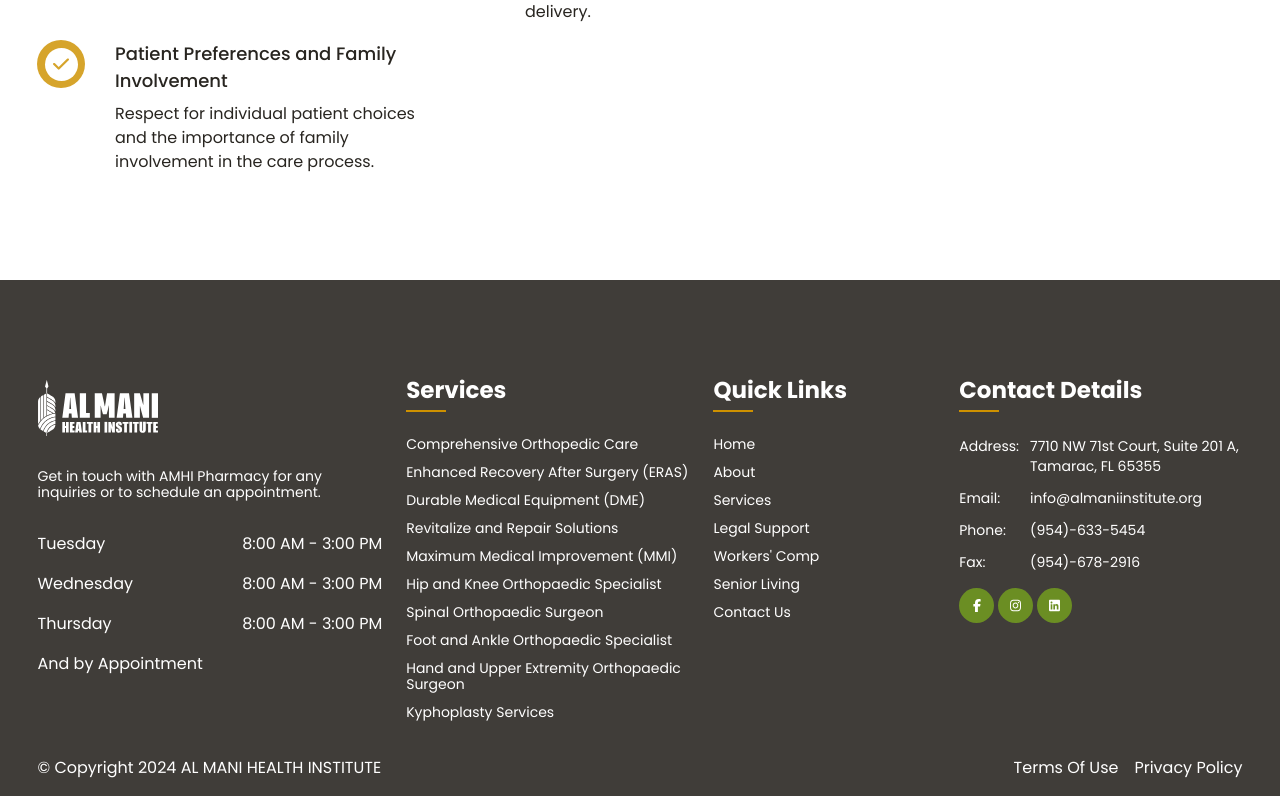
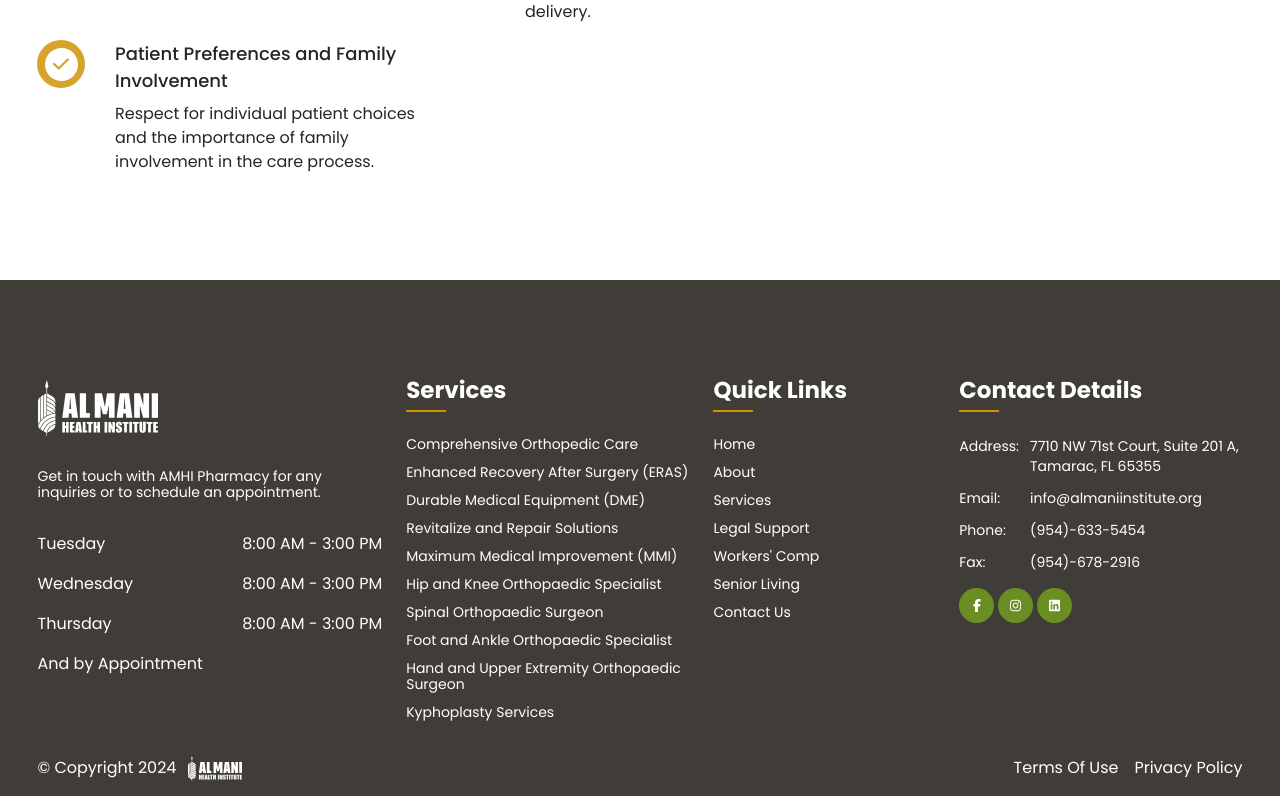
Before and after one commit to BlueMath-Warriors/mani-health-app, a Next.js app: page /senior-living in a window 1280 px wide. Shown: the part 1391-2187 px from the top of the page. Built offline with nearby package versions, Linux system fonts and the light colour scheme.

Commit message:
Add almani logo to footer

```diff
--- a/app/components/layout/Footer.jsx
+++ b/app/components/layout/Footer.jsx
@@ -106,8 +106,17 @@ const Footer = () => {
       </div>
       <div className="max-w-[1320px] w-full responsive-padding flex flex-col md:flex-row justify-between text-base md:ml-7 lg:ml-0">
         <div className="flex flex-wrap items-center max-[396px]:justify-center px-3 mb-4">
-          <p className="whitespace-nowrap">
-            © Copyright 2024 AL MANI HEALTH INSTITUTE
+          <p className="whitespace-nowrap flex relative">
+            © Copyright 2024
+            <Link href={"/"}>
+              <Image
+                src={"/images/logo-white.svg"}
+                alt={"Al-mani Logo"}
+                height={45}
+                width={54}
+                className="ml-3 absolute top-0"
+              />
+            </Link>
           </p>
         </div>
         <div className="flex gap-4 px-3 mb-4">
```
